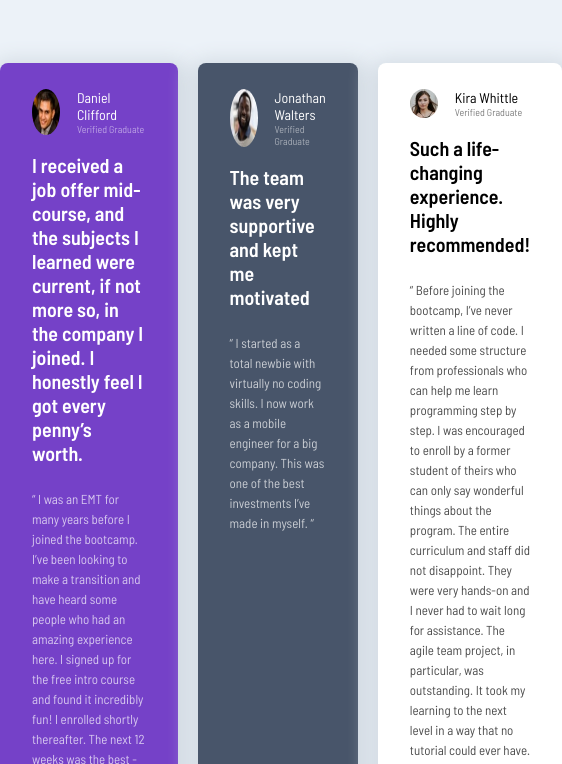
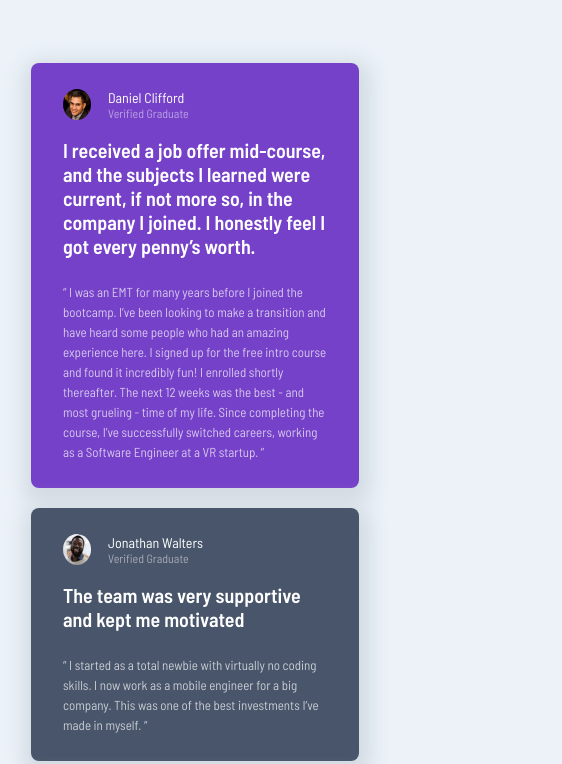
Before and after one commit to jreed-11/testimonials-grid-section, a plain HTML site: page index.html in a window 390 px wide. Shown: the part 101-865 px from the top of the page, 562 px wide, since content can reach past the window. Drawn offline with Linux system fonts and the light colour scheme.

Commit message:
media queries added

```diff
--- a/index.html
+++ b/index.html
@@ -39,7 +39,7 @@
                 </div>
             </div>
         </article>
-        <article class="card card-kira card--small ">
+        <article class="card card-kira card--small card--text-colorgrayblue ">
                 <div class="person__container">
                     <div class="person__details__container">
                     <img class="person__photo" src="/images/image-kira.jpg" alt="potrait photo">
@@ -53,7 +53,7 @@
                 </div>
             </div>
         </article>
-        <article class="card card-jean card--small ">
+        <article class="card card-jean card--small card--text-colorgrayblue">
                 <div class="person__container">
                     <div class="person__details__container">
                     <img class="person__photo" src="/images/image-jeanette.jpg" alt="potrait photo">
--- a/style.css
+++ b/style.css
@@ -1,9 +1,9 @@
 :root {
   /* Primary colors */
-  --card-colour-violet: hsl(263, 55%, 52%);
-  --card-colour-grayblue: hsl(217, 19%, 35%);
-  --card-colour-blackblue: hsl(219, 29%, 14%);
-  --card-colour-white: hsl(0, 0%, 100%);
+  --colour-violet: hsl(263, 55%, 52%);
+  --colour-grayblue: hsl(217, 19%, 35%);
+  --colour-blackblue: hsl(219, 29%, 14%);
+  --colour-white: hsl(0, 0%, 100%);
 
   /* Neutral */
   --main-bg-colour: hsl(210, 46%, 95%);
@@ -32,7 +32,8 @@ body {
   display: grid;
   gap: 2rem;
   grid-template-columns: repeat(4, 1fr);
-  grid-template-rows: repeat(2, 1fr);
+  grid-template-rows: repeat(2 1fr);
+  /* grid-template-rows: 1fr 28rem; */
   grid-template-areas:
     "card-dan card-dan card-jon card-kira"
     "card-jean card-pat card-pat card-kira";
@@ -54,12 +55,12 @@ body {
 }
 
 .card-dan {
-  background-color: var(--card-colour-violet);
+  background-color: var(--colour-violet);
   grid-area: card-dan;
 }
 
 .card-jon {
-  background-color: var(--card-colour-grayblue);
+  background-color: var(--colour-grayblue);
   grid-area: card-jon;
 }
 
@@ -72,22 +73,17 @@ body {
 }
 
 .card-pat {
-  background-color: var(--card-colour-blackblue);
+  background-color: var(--colour-blackblue);
   grid-area: card-pat;
 }
 
 .card-jean,
 .card-kira {
-  background-color: var(--card-colour-white);
+  background-color: var(--colour-white);
 }
-.card-dan,
-.card-jon {
-  /* padding-bottom: 3.2rem; */
-}
-.card-jean,
-.card-pat,
-.card-kira {
-  /* padding-bottom: 2.6rem; */
+
+.card--text-colorgrayblue {
+  color: var(--colour-grayblue);
 }
 
 .card--txtcolour--white {
@@ -120,6 +116,7 @@ body {
 }
 
 .status {
+  font-size: 1.2rem;
   opacity: 0.5;
 }
 .card__quote {
@@ -132,3 +129,17 @@ body {
   font-weight: 600;
   padding-bottom: 2.4rem;
 }
+
+/* Maedia Queries */
+
+@media (max-width: 900px) {
+  .main-container {
+    display: flex;
+    flex-direction: column;
+    align-items: center;
+  }
+
+  .card {
+    max-width: 32.8rem;
+  }
+}
```
